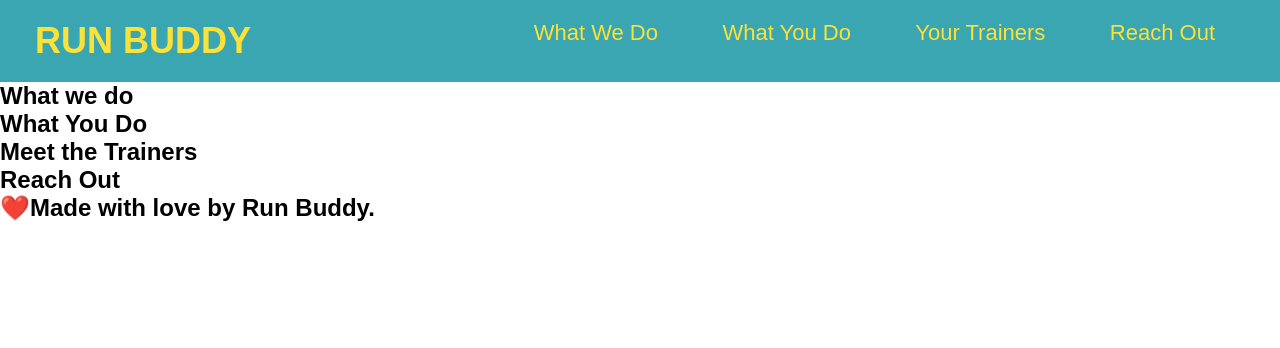
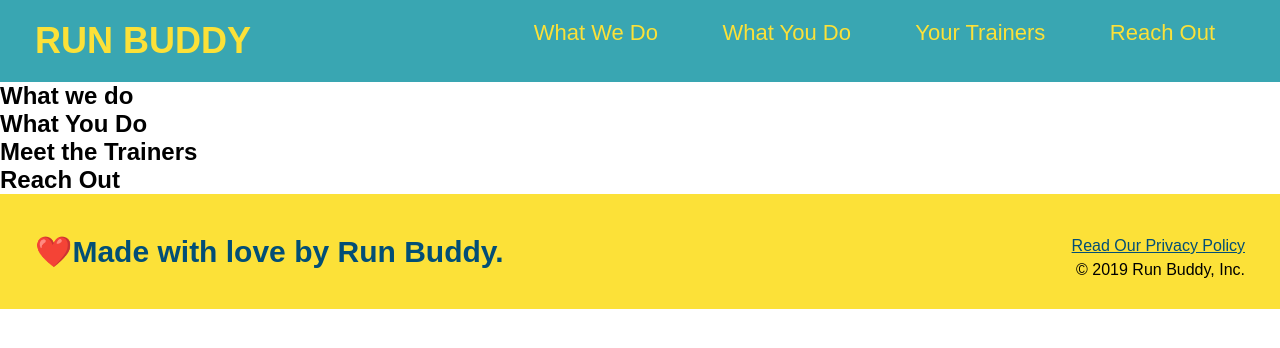
Before and after one commit to ajverbrigghe/run-buddy, a plain HTML site: page index.html in a window 1280 px wide. Drawn offline with Linux system fonts and the light colour scheme.

Commit message:
finished header/footer style

```diff
--- a/assets/css/style.css
+++ b/assets/css/style.css
@@ -1,6 +1,7 @@
 * {
     margin: 0;
     padding: 0;
+    box-sizing: border-box;
 }
 
 body{
@@ -23,9 +24,10 @@ header h1 {
     display: inline;
   }
 
+  /*apply header a style*/
   header a {
       text-decoration: none;
-      color: #fce138
+      color: #fce138;
   }
 
   header nav {
@@ -33,6 +35,7 @@ header h1 {
       margin: 7 px 0;
   }
 
+  /*apply li style*/
   header nav ul li {
       display: inline;
   }
@@ -42,3 +45,27 @@ header h1 {
       font-weight: lighter;
       font-size: 22px;
   }
+
+  /*apply footer style*/
+  footer {
+      background: #fce138;
+      width: 100%;
+      padding: 40px 35px
+  }
+
+  footer h2 {
+    display: inline;
+    color: #024e76;
+    font-size: 30px;
+    margin: 0;
+  }
+
+  footer div {
+      float: right;
+      line-height: 1.5;
+      text-align: right;
+  }
+
+  footer a {
+      color: #024e76;
+  }
--- a/index.html
+++ b/index.html
@@ -61,5 +61,9 @@
     </body>
     <footer>
         <h2>❤️Made with love by Run Buddy.</h2>
+        <div>
+            <a href="#">Read Our Privacy Policy</a><br />
+            &copy; 2019 Run Buddy, Inc.
+        </div>
     </footer>
 </html>
```
